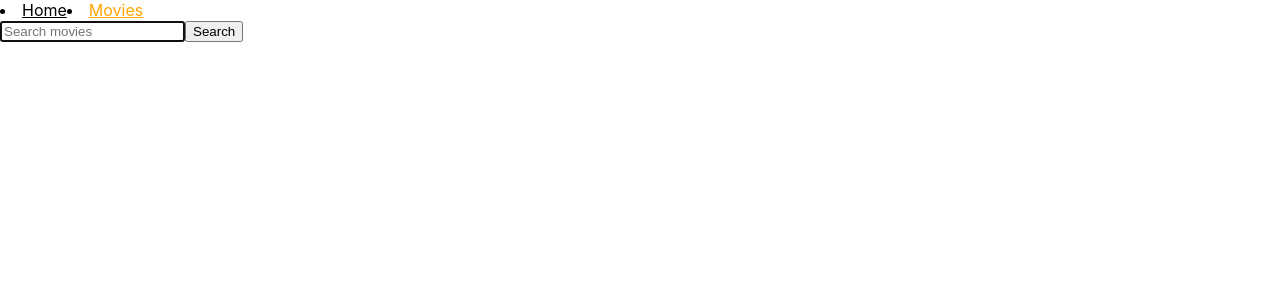
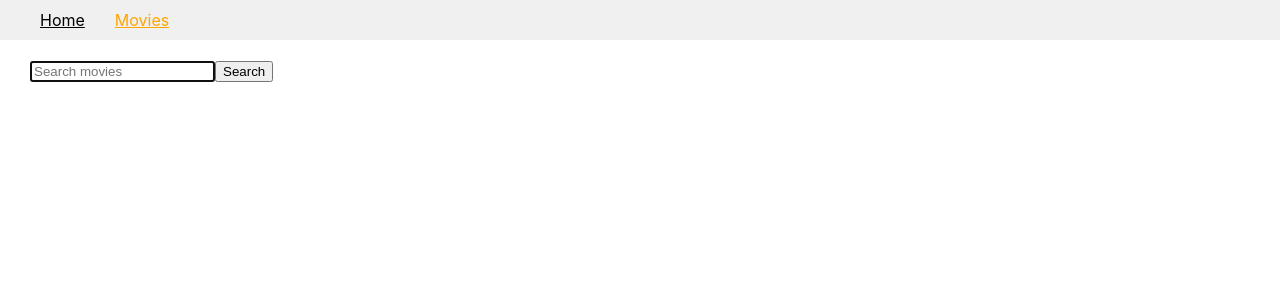
Before and after one commit to korvan17/goit-react-hw-05-movies, a React (Create React App) app: page /goit-react-hw-05-movies/movies in a window 1280 px wide. Shown: the top 300 px of the page. Built offline with nearby package versions, Linux system fonts and the light colour scheme.

Commit message:
add styled

```diff
--- a/src/components/App/App.styled.js
+++ b/src/components/App/App.styled.js
@@ -3,10 +3,19 @@ import styled from "styled-components";
 
 export const NavMenu = styled.nav`
     display: flex;
+    background-color: #f0f0f0;
+    padding: 10px;
+    padding-left: 40px;
+    gap: 20px;
+    list-style: none;
+
 `
 
 export const StyledLink = styled(NavLink)`
   color: black;
+  display: inline-block;
+  margin-right: 10px;
+
 
   &.active {
     color: orange;
--- a/src/components/Home/Home.jsx
+++ b/src/components/Home/Home.jsx
@@ -1,5 +1,6 @@
 import { useEffect, useState } from 'react';
 import { Link, useLocation } from 'react-router-dom';
+import { ListOfMovies } from './Home.styled';
 
 export default function Home() {
   const [trendingMovies, setTrendingMovies] = useState([]);
@@ -29,8 +30,7 @@ export default function Home() {
   }, [setTrendingMovies]);
 
   return (
-    <div>
-      <ul>
+      <ListOfMovies>
         {trendingMovies &&
           trendingMovies.map(movie => {
             return (
@@ -41,8 +41,7 @@ export default function Home() {
               </li>
             );
           })}
-      </ul>
-    </div>
+      </ListOfMovies>
   );
 }
 
--- /dev/null
+++ b/src/components/Home/Home.styled.js
@@ -0,0 +1,5 @@
+import styled from 'styled-components';
+
+export const ListOfMovies = styled.ul`
+  padding-left: 50px;
+`;
--- a/src/components/MovieDetails/MovieDetails.jsx
+++ b/src/components/MovieDetails/MovieDetails.jsx
@@ -1,5 +1,6 @@
 import { useEffect, useState } from 'react';
 import { Link, Outlet, useLocation, useParams } from 'react-router-dom';
+import { AddInfo, ButtonBack, InfoMovie, Poster } from './MovieDetails.styled';
 
 export default function MovieDetails() {
   const { movieid } = useParams();
@@ -32,24 +33,33 @@ export default function MovieDetails() {
     } catch (error) {
       console.log(error);
     }
-
   }, [movieid]);
 
   return (
     <div>
       {movieDetail && (
-        <article>
-        <Link to={location.state?.from ?? '/movies'}>Go back</Link>
-          <img src={`https://image.tmdb.org/t/p/w300/${movieDetail.poster_path}`} alt='posterOfMovie'/>
+        <InfoMovie>
+          <div>
+            <ButtonBack to={location.state?.from ?? '/movies'}>
+              Go back
+            </ButtonBack>
+            <Poster
+              src={`https://image.tmdb.org/t/p/w300/${movieDetail.poster_path}`}
+              alt="posterOfMovie"
+            />
+          </div>
+          <div>
             <h2>{movieDetail.title}</h2>
-          <p>User Score: {movieDetail.vote_average * 10}% </p>
+            <p>User Score: {Math.round(movieDetail.vote_average * 10)}% </p>
             <h3>Overview</h3>
             <p>{movieDetail.overview}</p>
             <h4>Geners</h4>
             <p> {movieDetail.genres.map(gener => gener.name + ' ')}</p>
-        </article>
+          </div>
+        </InfoMovie>
       )}
-
+      <AddInfo>
+        <p>Additional information</p>
         <ul>
           <li>
             <Link to="cast">Cast</Link>
@@ -58,7 +68,9 @@ export default function MovieDetails() {
             <Link to="reviews">Reviews</Link>
           </li>
         </ul>
-      <Outlet/>
+      </AddInfo>
+
+      <Outlet />
     </div>
   );
 }
--- /dev/null
+++ b/src/components/MovieDetails/MovieDetails.styled.js
@@ -0,0 +1,24 @@
+import styled from 'styled-components';
+import { Link } from 'react-router-dom';
+
+
+export const InfoMovie = styled.article`
+    padding: 20px;
+    display: flex;
+    gap: 20px;
+    align-items: center;
+`
+
+export const ButtonBack = styled(Link)`
+  display: block;
+  margin-bottom: 10px;
+`;
+
+export const Poster = styled.img`
+    /* float: left;
+  margin-right: 10px; */
+`
+
+export const AddInfo = styled.div`
+    padding-left: 80px;
+`
--- /dev/null
+++ b/src/components/Movies/Movie.styled.js
@@ -0,0 +1,8 @@
+import styled from "styled-components";
+
+export const Form = styled.form`
+  padding-left: 30px;
+  padding-top: 20px;
+  width: 300px;
+  margin-right: 10px;
+`
--- a/src/components/Movies/Movies.jsx
+++ b/src/components/Movies/Movies.jsx
@@ -1,5 +1,7 @@
 import { useEffect, useState } from 'react';
 import { Link, useLocation, useSearchParams } from 'react-router-dom';
+import { Form } from './Movie.styled';
+import { ListOfMovies } from 'components/Home/Home.styled';
 
 export default function Movies() {
   const [inputValue, setInputValue] = useState('');
@@ -46,7 +48,7 @@ export default function Movies() {
 
   return (
     <div>
-      <form onSubmit={handleSubmit}>
+      <Form onSubmit={handleSubmit}>
         <input
           id="searchInput"
           className="searchForm-input"
@@ -58,8 +60,8 @@ export default function Movies() {
           placeholder="Search movies"
         />
         <button type="submit">Search</button>
-      </form>
-      <ul>
+      </Form>
+      <ListOfMovies>
         {resultOfSearch &&
           resultOfSearch.map(movie => {
             const {id, title, name } = movie
@@ -71,7 +73,7 @@ export default function Movies() {
               </li>
             )
           })}
-      </ul>
+      </ListOfMovies>
     </div>
   );
 }
--- a/src/components/Reviews/Reviews.jsx
+++ b/src/components/Reviews/Reviews.jsx
@@ -17,13 +17,23 @@ export default function Reviews() {
           fetch(`https://api.themoviedb.org/3/movie/${movieid}/reviews?language=en-US&page=1`, options)
             .then(response => response.json())
             .then(response => {console.log(response)
-                setReview(response)
+                setReview(response.results)
             })
             .catch(err => console.error(err));
 
     }, [movieid])
 
-    console.log(review)
+    // console.log(review)
 
-    return <div>Reviews</div>
+    return <ul>
+        {review && review.map(val => {
+            const {id, author, content} = val
+            return (
+                <li key={id}>
+                    <h4>Author: {author}</h4>
+                    <p>{content}</p>
+                </li>
+            )
+        })} ?? <p>We don't have any reviews for this movie</p>
+    </ul>
 }
```
Lines whose indentation alone changed are shown as unchanged.
